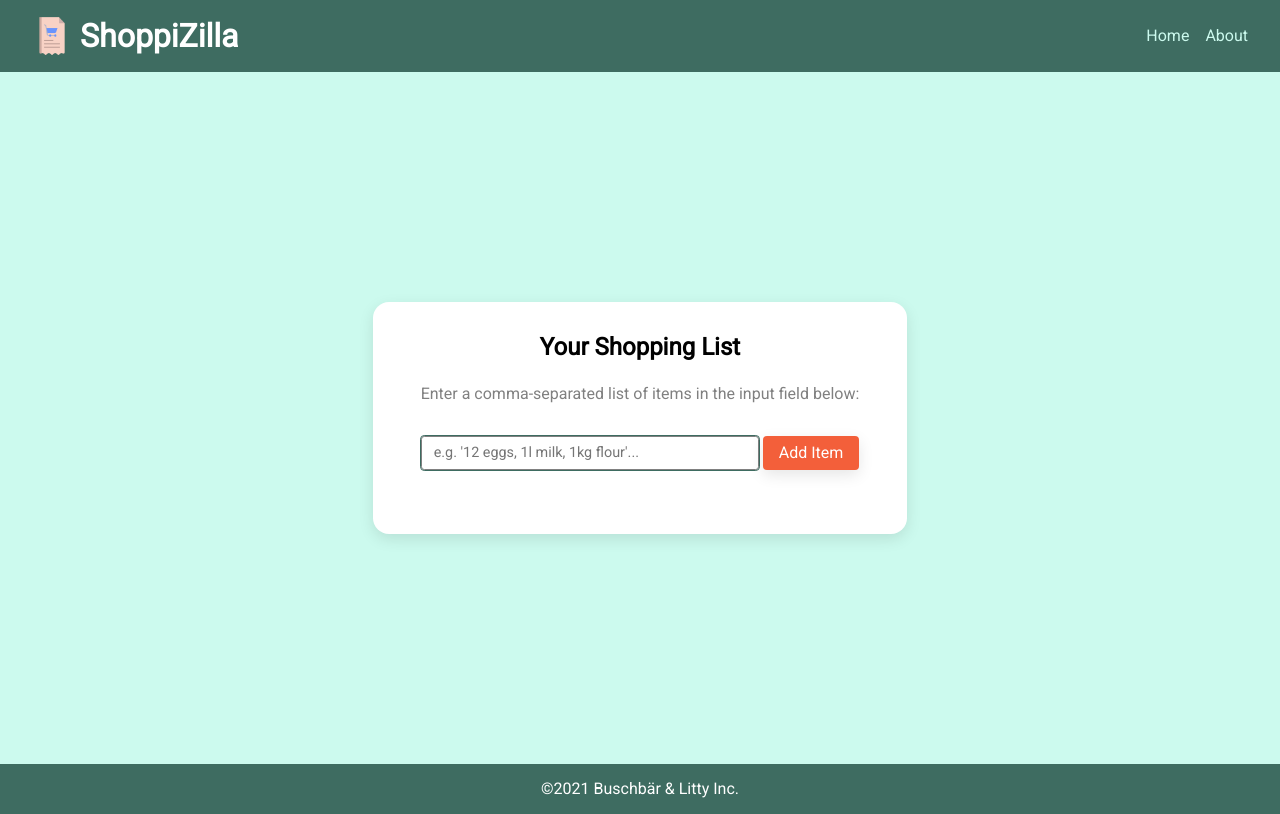
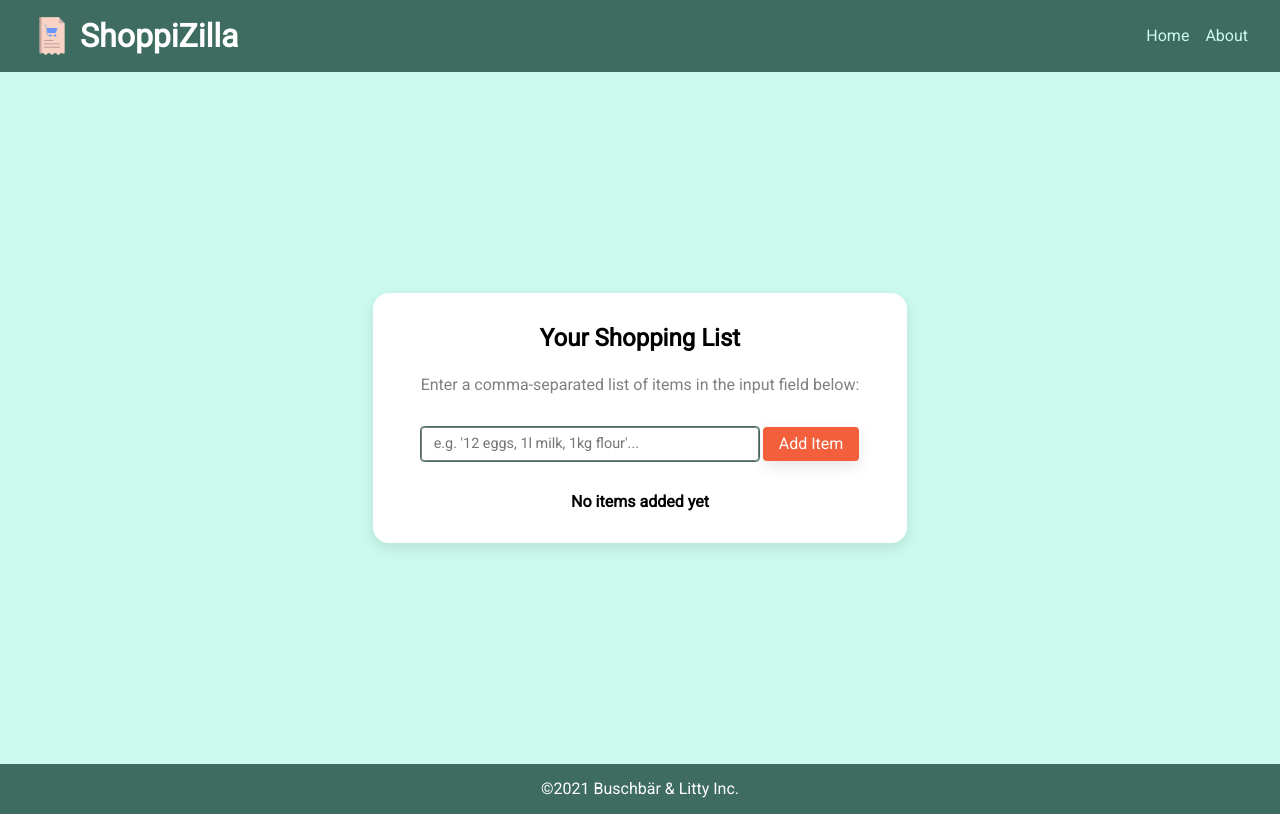
Before and after one commit to Pobermeier/shoppizilla-app, a React (Create React App) app: page / in a window 1280 px wide. Built offline with nearby package versions, Linux system fonts and the light colour scheme.

Commit message:
show text to user if list is empty

```diff
--- a/src/components/ItemList.jsx
+++ b/src/components/ItemList.jsx
@@ -4,6 +4,7 @@ import ListItem from "./ListItem";
 const ItemList = ({ list, onDeleteItem, onUpdateItem }) => {
   return (
     <ul className="item-list">
+      {list.length === 0 && <h4>No items added yet</h4>}
       {list.map((item) => (
         <ListItem
           key={item.id}
```
